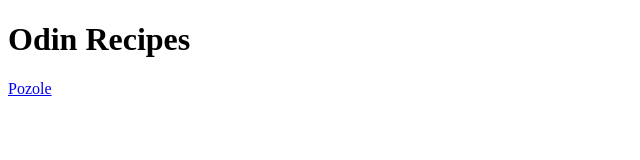
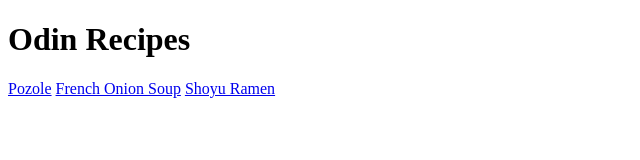
Before and after one commit to carrilloa/odin-recipes, a plain HTML site: page index.html in a window 1280 px wide. Shown: the whole page, without its empty margins (0-640 px from the left). Drawn offline with Linux system fonts and the light colour scheme.

Commit message:
Added the links to french-onion.html and ramen.html

```diff
--- a/index.html
+++ b/index.html
@@ -7,6 +7,8 @@
     <body>
         <h1>Odin Recipes</h1>
         <a href="recipes/pozole.html">Pozole</a>
+        <a href="recipes/french-onion.html">French Onion Soup</a>
+        <a href="recipes/ramen.html">Shoyu Ramen</a>
     </body>
 
 </html>
```
